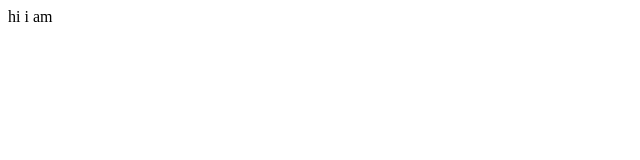
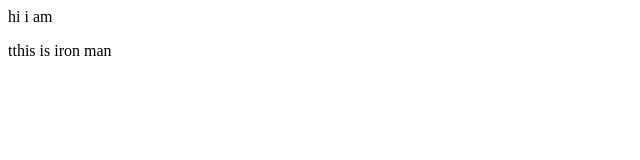
Before and after one commit to ShresthaPramod/localrepo, a plain HTML site: page index.html in a window 1280 px wide. Shown: the full height of the page, 0-640 px from the left. Drawn offline with Linux system fonts and the light colour scheme.

Commit message:
add new feature

```diff
--- a/index.html
+++ b/index.html
@@ -1 +1,2 @@
 <p> hi i am</p>
+<p> tthis is iron man</p>
```
